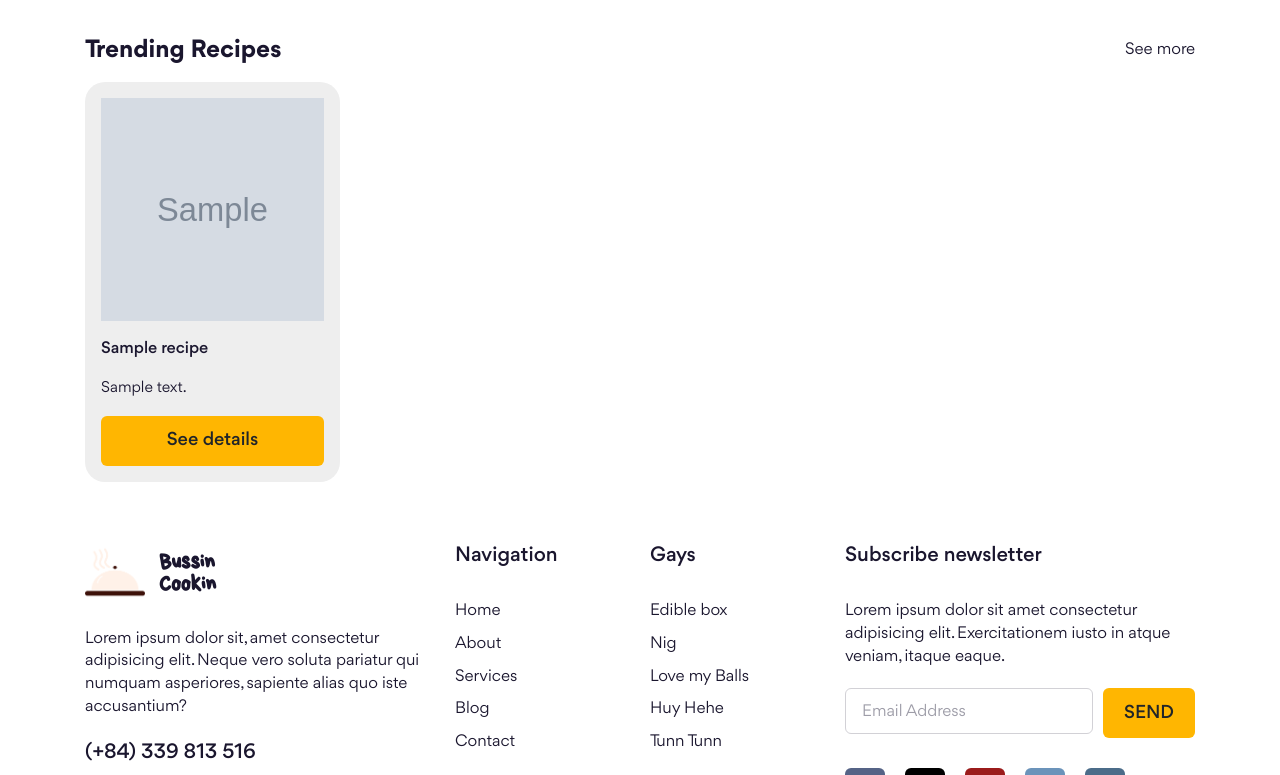
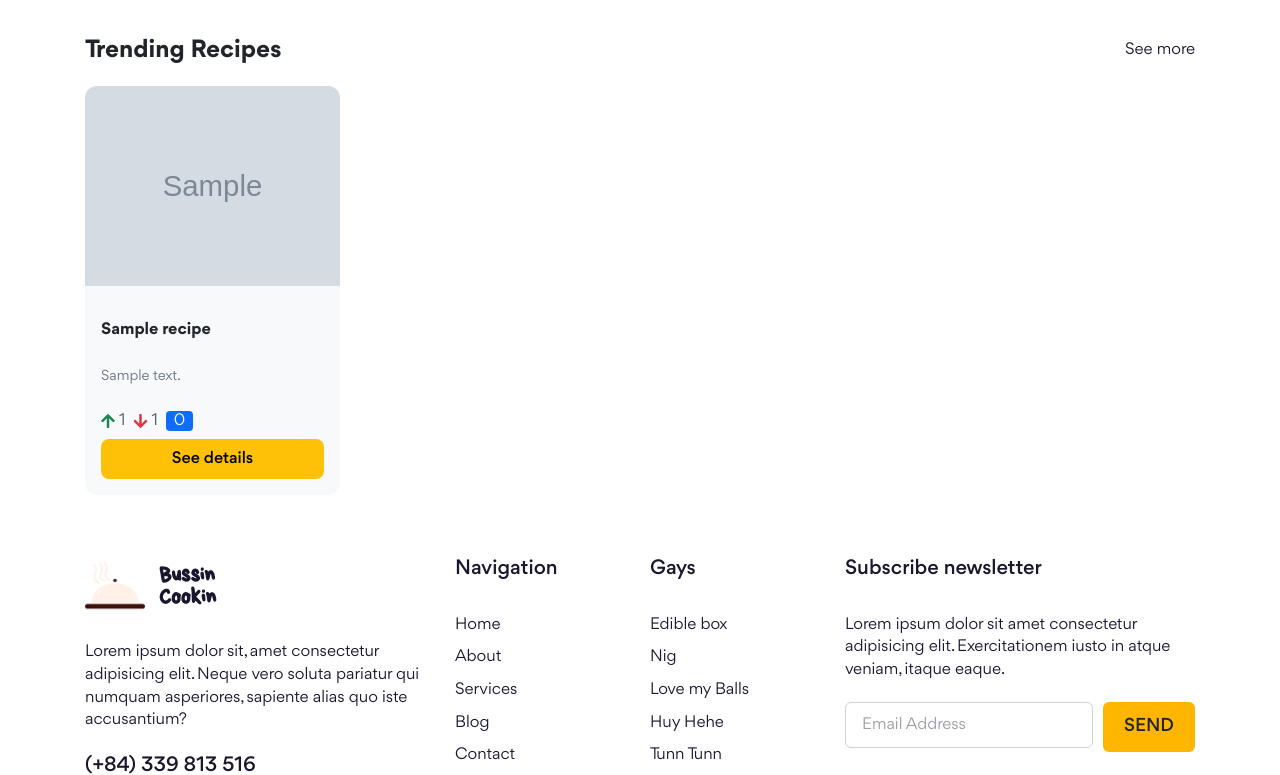
Before and after one commit to HuyGDo/Project_Nhom9_IT3180_20241, a Node server app: page / in a window 1280 px wide. Shown: the part 505-1280 px from the top of the page. Run offline with Node 20, Linux system fonts and the light colour scheme; tables that the repository leaves empty hold one stand-in row (values such as "Sample post"); grey boxes marked "Sample" are stand-in pictures; some libraries are stand-ins or nearby versions.

Commit message:
Update treding recipes

```diff
--- a/controllers/defaultController.js
+++ b/controllers/defaultController.js
@@ -6,14 +6,34 @@ const Recipe = require("../models/Recipe");
 // Controller function for rendering the home page
 module.exports.show = async (req, res) => {
     try {
-        // Get recipe data from the database
-        const data = await Recipe.find().lean();
+        // Lấy trending recipes
+        let trendingRecipes = await Recipe.find()
+            .sort({
+                'votes.score': -1,  // Sort by score first
+                'votes.upvotes': -1 // Then by number of upvotes
+            })
+            .limit(8)
+            .lean();
 
-        // Render the home page with the recipe data
+        // Tính lại score cho mỗi recipe
+        trendingRecipes = trendingRecipes.map(recipe => ({
+            ...recipe,
+            votes: {
+                ...recipe.votes,
+                score: recipe.votes.upvotes - recipe.votes.downvotes
+            }
+        }));
+
+        // Lấy các recipes thông thường
+        const regularRecipes = await Recipe.find()
+            .sort({ createdAt: -1 })
+            .lean();
+
         res.render("default/home", {
             layout: "default",
             title: "Browse recipes",
-            recipes: data,
+            trendingRecipes,
+            recipes: regularRecipes,
         });
     } catch (error) {
         console.error("Error fetching recipes:", error);
--- a/views/default/home.hbs
+++ b/views/default/home.hbs
@@ -49,18 +49,117 @@
         </div>
     </div>
 
-    {{!-- Trending recipes --}}
+    {{!-- Trending recipes section --}}
     <section class="home__container">
         <div class="home__row">
             <h2 class="home__heading">Trending Recipes</h2>
             <a href="./recipes">See more</a>
         </div>
         <div class="row row-cols-4 gy-3">
-            {{#each recipes}}
+            {{#each trendingRecipes}}
             <div class="col">
-                {{>recipe-card}}
+                <div class="recipe-card">
+                    {{#if image}}
+                    <img src="{{image}}" alt="{{title}}" class="recipe-card__img">
+                    {{else}}
+                    <img src="/assets/img/default-recipe.jpg" alt="Default" class="recipe-card__img">
+                    {{/if}}
+                    <div class="recipe-card__content">
+                        <h3 class="recipe-card__title">{{title}}</h3>
+                        <p class="recipe-card__desc">{{description}}</p>
+                        <div class="recipe-card__votes">
+                            <span class="vote-item">
+                                <i class="fas fa-arrow-up text-success"></i> {{votes.upvotes}}
+                            </span>
+                            <span class="vote-item">
+                                <i class="fas fa-arrow-down text-danger"></i> {{votes.downvotes}}
+                            </span>
+                            <span class="vote-score bg-primary">{{votes.score}}</span>
+                        </div>
+                        <a href="/recipes/{{slug}}" class="recipe-card__btn">See details</a>
+                    </div>
+                </div>
             </div>
             {{/each}}
         </div>
     </section>
 </main>
+
+<style>
+.recipe-card {
+    background: #f8f9fa;
+    border-radius: 12px;
+    padding: 0;
+    height: 100%;
+}
+
+.recipe-card__img {
+    width: 100%;
+    height: 200px;
+    object-fit: cover;
+    border-radius: 12px 12px 0 0;
+}
+
+.recipe-card__content {
+    padding: 16px;
+}
+
+.recipe-card__title {
+    font-size: 16px;
+    font-weight: 600;
+    color: #212529;
+    margin-bottom: 8px;
+}
+
+.recipe-card__desc {
+    font-size: 14px;
+    color: #6c757d;
+    margin-bottom: 16px;
+}
+
+.recipe-card__votes {
+    display: flex;
+    align-items: center;
+    gap: 8px;
+    margin: 8px 0;
+}
+
+.vote-item {
+    display: flex;
+    align-items: center;
+    gap: 4px;
+    color: #4a5568;
+}
+
+.vote-score {
+    background: #0d6efd;
+    color: white;
+    padding: 2px 8px;
+    border-radius: 4px;
+}
+
+.recipe-card__btn {
+    display: block;
+    width: 100%;
+    padding: 12px;
+    background: #ffc107;
+    color: #000;
+    text-align: center;
+    border-radius: 8px;
+    text-decoration: none;
+    font-weight: 500;
+}
+
+.home__heading {
+    font-size: 24px;
+    font-weight: 600;
+    color: #212529;
+}
+
+.home__row {
+    display: flex;
+    justify-content: space-between;
+    align-items: center;
+    margin-bottom: 24px;
+}
+</style>
```
Also changed, not shown: controllers/recipeController.js (+32 -44 lines), 1 other file.
